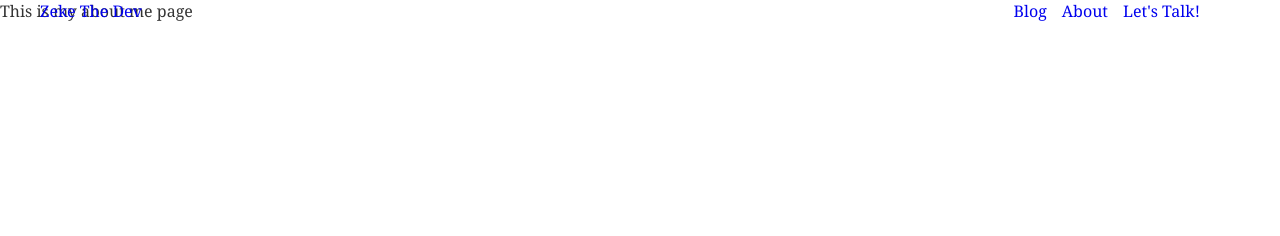
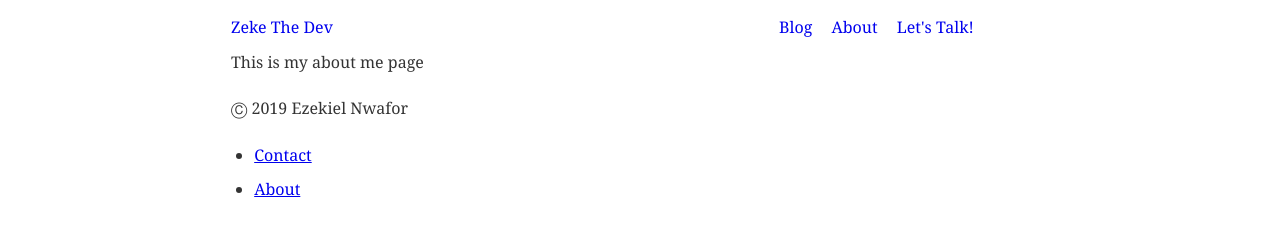
Before and after one commit to Ezekiel-Nwafor/zeke-the-dev, a Gatsby site: page /about in a window 1280 px wide. Built offline with nearby package versions, Linux system fonts and the light colour scheme; Gatsby itself is replaced by a stand-in of ours.

Commit message:
ripped out old styles and started from scratch made changes to HTML structrure in header and  footer components

```diff
--- a/src/components/footer.js
+++ b/src/components/footer.js
@@ -2,46 +2,27 @@ import React from 'react'
 import { Link } from 'gatsby'
 import styled from 'styled-components'
 
-const FooterContainer = styled.footer`
-
-    display: inline-flex;
-    justify-content: center;
-    align-items: center;
-    Width: 100%;
-    height: 10%;
-    position: fixed;
-    bottom: 0;
-    padding-bottom: 25px;
-`
-
-const CopyrightSection = styled.section`
-    margin-left: 30px;
-    margin-right: 30px;
-`
-
-const CopyrightParagraph = styled.p`
-    display: inline;
-`
-
-const StyledLink = styled(Link)`
-    text-decoration-line: none;
-`
-
 const Footer = () => {
     return (
-        <FooterContainer>
-            <section>
-                <StyledLink to='/contact'>Contact</StyledLink>
-            </section>
+        <footer>
+            <div>
+                <div>
+                    <p>&#9400; 2019 Ezekiel Nwafor </p>
+                </div>
 
-            <CopyrightSection>
-                <CopyrightParagraph>&#9400; 2019 Ezekiel Nwafor </CopyrightParagraph>
-            </CopyrightSection>
+                <div>
+                    <ul>
+                        <li>
+                            <Link to='/contact'>Contact</Link>
+                        </li>
 
-            <section>
-                <StyledLink to='/about'>About</StyledLink>
-            </section>
-        </FooterContainer>
+                        <li>
+                            <Link to='/about'>About</Link>
+                        </li>
+                    </ul>
+                </div>
+            </div>
+        </footer>
     )
 };
 
--- a/src/components/header.js
+++ b/src/components/header.js
@@ -1,63 +1,57 @@
-import React from 'react';
+import React from 'react'
 import { Link } from 'gatsby'
 import styled from 'styled-components'
 
-const MenuRight = styled.div`
-    display: flex;
+const Nav = styled.nav`
+    display: inline-flex;
     justify-content: space-between;
-    margin-right: 40px;
+    width: 100%;
+`
+const StyledHeader = styled.header`
+    width: 100%;
 `
 
-const MenuRightFirstLink = styled(Link)`
-    text-decoration-line: none;
-`
-const MenuRightMidLink = styled(Link)`
-    text-decoration-line: none;
-    margin-left: 15px;
-    margin-right: 15px;
+const Ul = styled.ul`
+    list-style-type: none;
+    display: inline-flex;
+    margin: 0;
 `
 
-const MenuRightEndLink = styled(Link)`
-    text-decoration-line: none;
-    margin-right: 40px;
+const StyledLink = styled(Link)`
+    text-decoration: none;
+`
+const MenuContainerRight = styled.div`
+    width: 33%;
 `
 
-const MenuLeft = styled.div`
-    display: flex;
-    justify-content: space-between;
-    margin-left: 40px;
-`
-
-const MenuLeftLink = styled(Link)`
-    text-decoration-line: none;
-`
-
-const StyledHeader = styled.header`
-    height: 10%;
-    width: 100%;
-    top: 0;
-    position: fixed;
-`
-
-const StyledNav = styled.nav`
-    display: flex;
-    justify-content: space-between;
+const Li = styled.li`
+    margin-right: 1.2rem;
 `
 
 const Header = () => {
     return(
         <StyledHeader>
-            <StyledNav>
-                <MenuLeft>
-                    <MenuLeftLink to='/'>Zeke The Dev</MenuLeftLink>
-                </MenuLeft>
+            <Nav>
+                <div>
+                    <StyledLink to='/'>Zeke The Dev</StyledLink>
+                </div>
 
-                <MenuRight>
-                    <MenuRightFirstLink to='/blog'>Blog</MenuRightFirstLink>
-                    <MenuRightMidLink to='/about'>About</MenuRightMidLink>
-                    <MenuRightEndLink to='/contact'>Let's Talk!</MenuRightEndLink>
-                </MenuRight>
-            </StyledNav>
+                <MenuContainerRight>
+                    <Ul>
+                        <Li>
+                            <StyledLink to='/blog'>Blog</StyledLink>
+                        </Li>
+
+                        <Li>
+                            <StyledLink to='/about'>About</StyledLink>
+                        </Li>
+
+                        <Li>
+                            <StyledLink to='/contact'>Let's Talk!</StyledLink>
+                        </Li>
+                    </Ul>
+                </MenuContainerRight>
+            </Nav>
         </StyledHeader>
     )
 };
--- a/src/components/layout.js
+++ b/src/components/layout.js
@@ -5,12 +5,9 @@ import styled from 'styled-components'
 
 const Container = styled.div`
     margin: 0 auto;
-    max-width: 768;
-    padding: 3%;
-    align-items: center;
-    justify-content: center;
-    display: flex;
-    height: 100vh;
+    max-width: 850px;
+    padding: 1rem;
+    min-height: 100vh;
 `
 
 const Layout = ({ children }) => {
--- a/src/pages/about.js
+++ b/src/pages/about.js
@@ -1,14 +1,12 @@
 import React from 'react'
-import '../components/header'
 import styled from 'styled-components'
-import Header from '../components/header';
+import Layout from '../components/layout'
 
 const About = () =>{
     return(
-        <div>
-            <Header />
+        <Layout>
             <p>This is my about me page</p>
-        </div>
+        </Layout>
     )
 };
 
```
Also changed, not shown: src/pages/blog.js (+5 -6 lines), src/pages/contact.js (+3 -4 lines), src/pages/index.js (+2 -20 lines).
